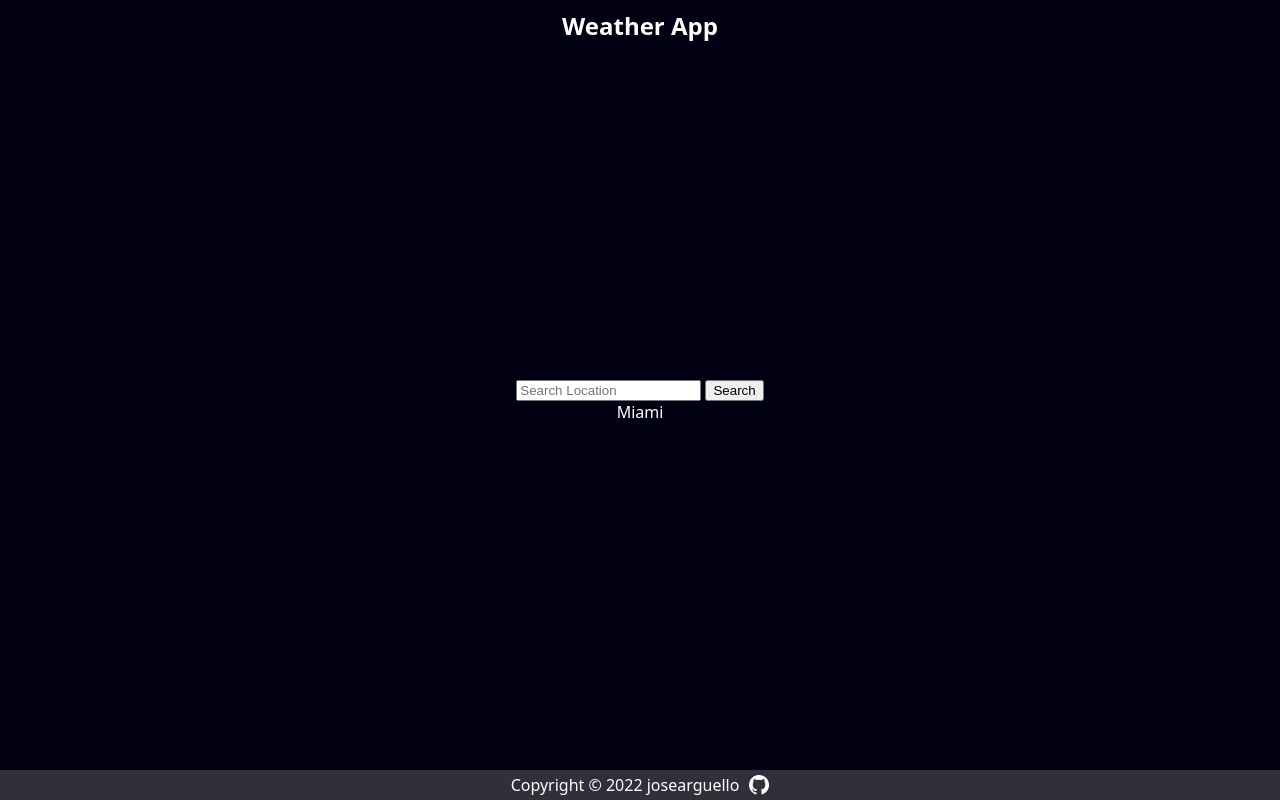
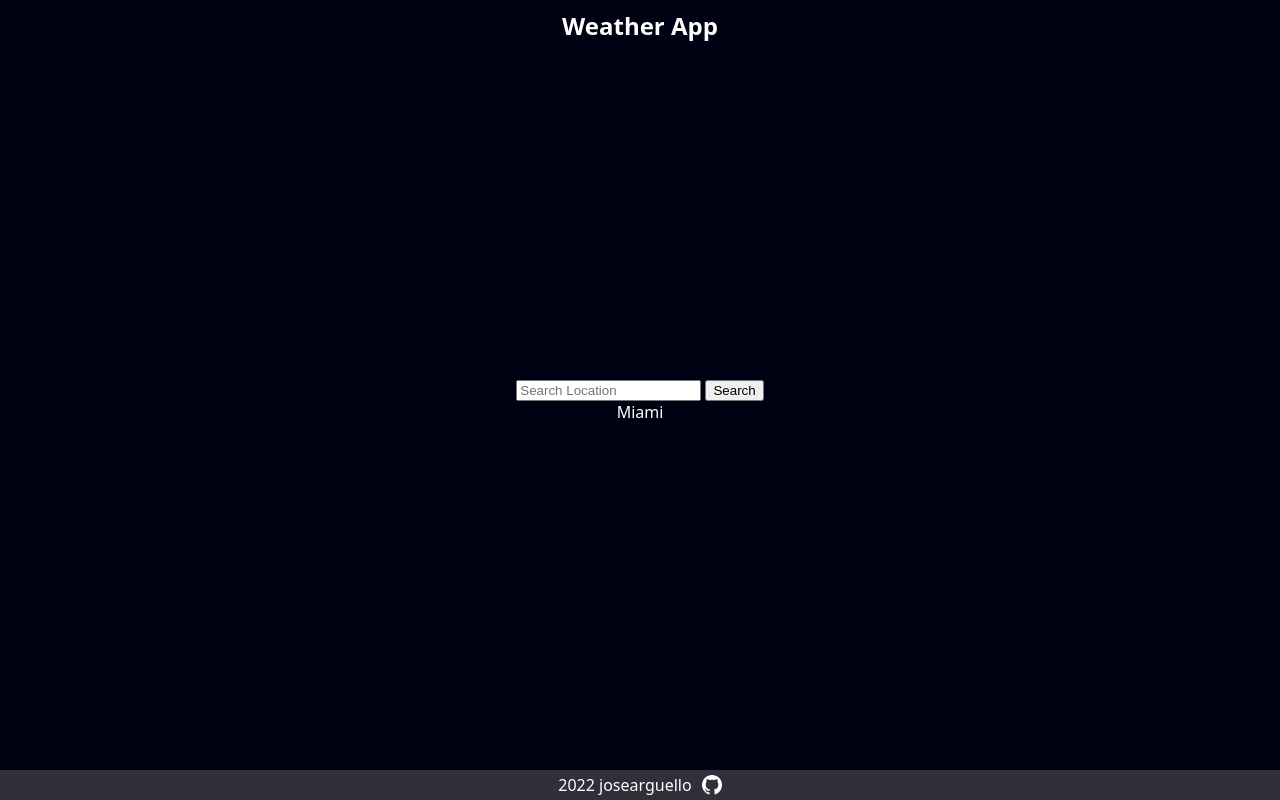
Before and after one commit to jarguello1/weather-app, a website built with webpack: page dist/index.html in a window 1280 px wide. Built offline with nearby package versions, Linux system fonts and the light colour scheme; no server answers.

Commit message:
change footer

```diff
--- a/dist/index.html
+++ b/dist/index.html
@@ -21,7 +21,7 @@
         <div id="feelsLike"></div>
         <div id="humidity"></div>
     </div>
-    <footer>Copyright © 2022 josearguello
+    <footer>2022 josearguello
         <a href="https://github.com/jarguello1">
             <img id="githubLogo" src="./images/GitHub-Mark-Light-64px.png" alt="github logo">
         </a>
```
